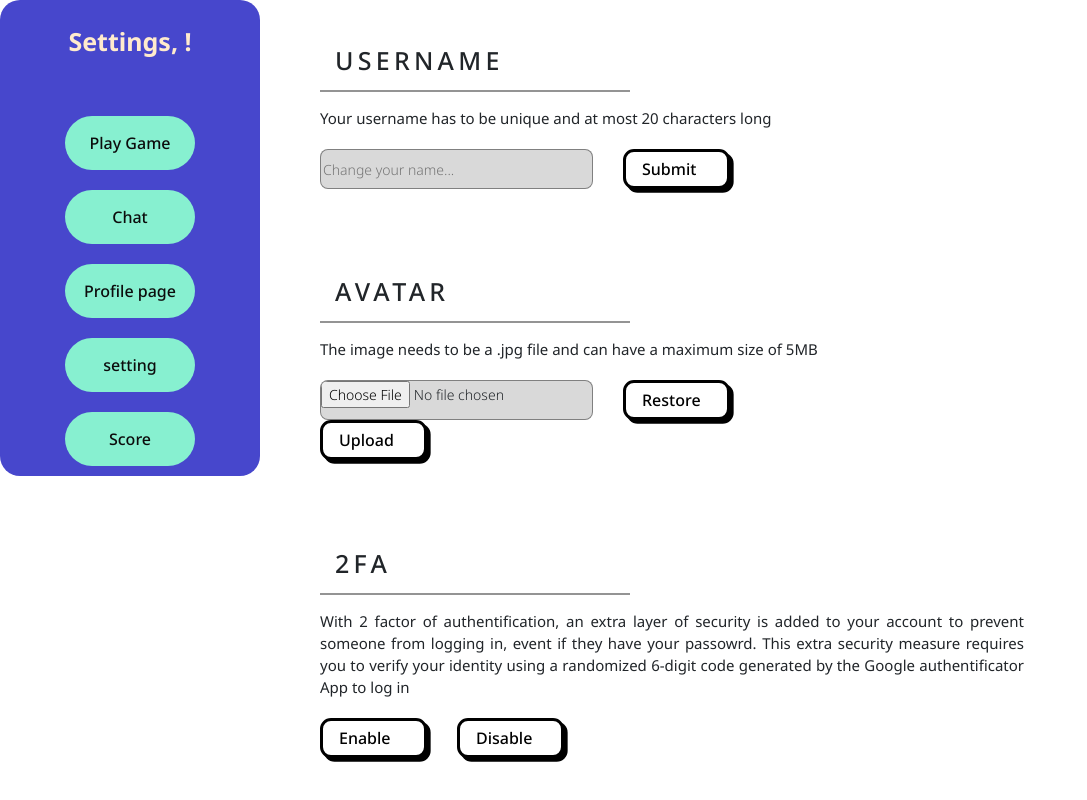
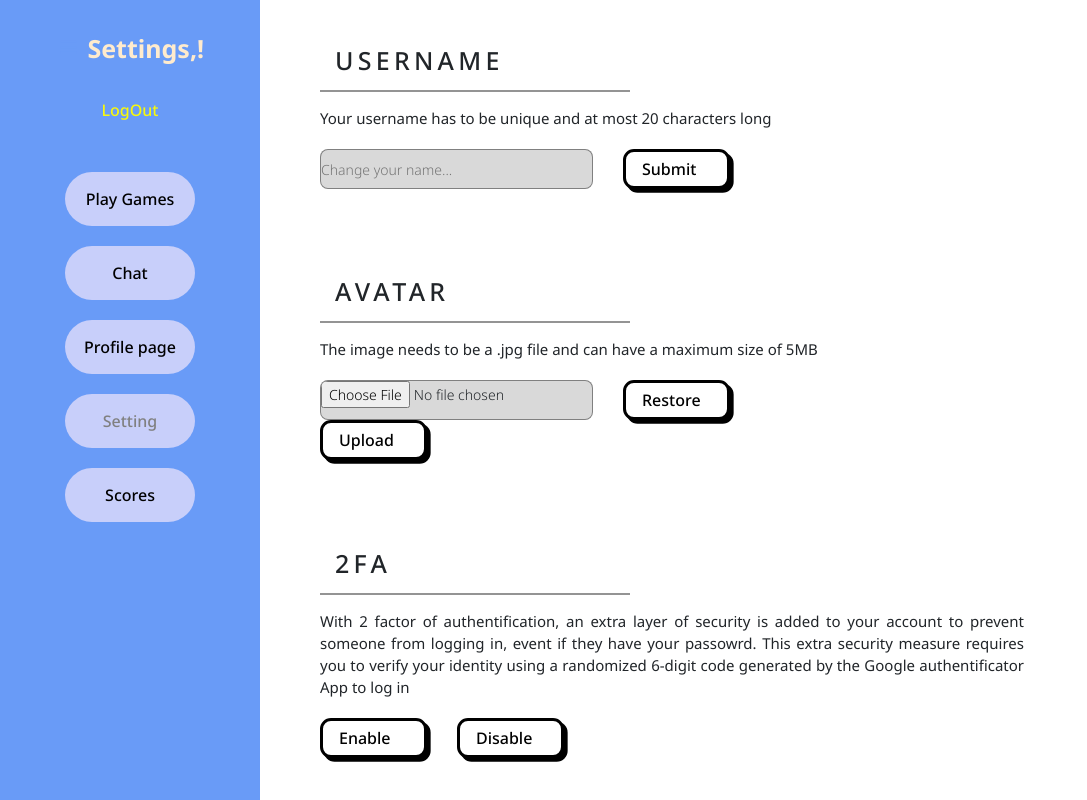
Before and after one commit to Mareenbck/transcendence_42, a React (Vite) app in the folder Front-End/: page /settings in a window 1280 px wide. Shown: the whole page, without its empty margins (0-1087 px from the left). Built offline with nearby package versions, Linux system fonts and the light colour scheme.

Commit message:
disable link that is same with url insideBar

```diff
--- a/Front-End/index.html
+++ b/Front-End/index.html
@@ -9,6 +9,7 @@
       <link rel="preconnect" href="https://fonts.googleapis.com">
       <link rel="preconnect" href="https://fonts.gstatic.com" crossorigin>
       <link href="https://fonts.googleapis.com/css2?family=Noto+Sans:wght@100;200;300;400;500;600;700;800&display=swap" rel="stylesheet">
+      <link href='https://unpkg.com/boxicons@2.1.4/css/boxicons.min.css' rel='stylesheet'>
       <script src="https://kit.fontawesome.com/191e243f28.js" crossorigin="anonymous"></script>
       <title>Transcendence</title>
   </head>
--- a/Front-End/src/App.tsx
+++ b/Front-End/src/App.tsx
@@ -1,4 +1,4 @@
-import './App.css'
+import './App.css';
 import React, { useContext } from "react";
 import Signup from './components/auth/Signup'
 import { Route, Routes} from 'react-router-dom';
@@ -12,6 +12,7 @@ import Login from './components/auth/Login';
 import Menu from './pages/Menu';
 import TwoFaForm from './components/auth/TwoFA';
 import Setting from './pages/Setting';
+import Scores from './pages/Scores';
 
 function App() {
 	const authCtx = useContext(AuthContext);
@@ -29,6 +30,7 @@ function App() {
 			<Route path="/auth/42/callback" element={<Callback42 />} />
 			<Route path='/menu' element={<Menu />} />
 			<Route path='/settings' element={<Setting />} />
+			<Route path='/scores' element={<Scores />} />
 			{/* <Route path={`/users/profile/${authCtx.userId}`} element={<Profile />} /> */}
 			<Route path={`/users/profile/:id`} element={<Profile />} />
 		</Routes>
--- a/Front-End/src/components/auth/SideBar.tsx
+++ b/Front-End/src/components/auth/SideBar.tsx
@@ -1,30 +1,106 @@
-import React, { FormEvent, useContext, useRef, useState } from "react";
+import React, { FormEvent, useContext, useRef, useState, useEffect } from "react";
 import style from '../../style/SideBar.module.css'
-import { Link, useParams } from "react-router-dom";
+import { Link, useParams, NavLink } from "react-router-dom";
 import AuthContext from "../../store/AuthContext";
+import Menu from "../../pages/Menu";
+
+
 
 
 function SideBar(props: any)
 {
     const authCtx = useContext(AuthContext);
 	  const id = authCtx.userId;
-	// const { id } = useParams();
+    // const { id } = useParams();
+
+   const [isActive, setIsActive]= useState(true);
+
+/*
+    const Click = () =>{
+
+    };*/
+
+
+
     return (
-            <div className={style.position}>
-                   <p className={style.tit}>{props.title},  {authCtx.username}!</p>
-                   {props.isLoggedIn  && <Link to="/auth/signin" className={style.lgu}
-                                           onClick=  {authCtx.logout}>
-                                          LogOut<span> </span></Link>}
-                   <br/>
-            <Link to="/game/play" className={style.btn}>Play Game </Link>
-				    <Link to="/chat/message" className={style.btn}>Chat</Link>
+            <div className={style.sideBar}>
+                   <div className={style.top}>
+                        <div className={style.logo}>
+                            <i className="bx bx-menu"></i>
+                            <span> {props.title},{authCtx.username}!</span>
 
-            <Link to={`/users/profile/${id}`} className={style.btn}>Profile page</Link>
-				    <Link to="/settings" className={style.btn}>setting</Link>
-				    <Link to="/auth/signin" className={style.btn}>Score</Link>
-			</div>
+                        </div>
+
+                   </div>
+                   <div>
+                        <Link to="/auth/signin" className={style.lgu}
+                                                onClick={authCtx.logout}>LogOut</Link>
+                        <br/>
+                        <div className={style.links}>
+
+                            <NavLink
+                                style={({isActive}) => {
+                                    return{
+                                        color : isActive ? "grey" : "black"
+                                    };
+                                }
+                                }
+                            to="/game/play"
+                            className= {style.btn}
+                            >Play Games
+                            </NavLink>
+                            <NavLink
+                                style={({isActive}) => {
+                                    return{
+                                        color : isActive ? "grey" : "black"
+                                    };
+                                }
+                                }
+                            to="/chat/message"
+                            className= {style.btn}
+                            >Chat
+                            </NavLink>
+                            <NavLink
+                                style={({isActive}) => {
+                                    return{
+                                        color : isActive ? "grey" : "black"
+                                    };
+                                }
+                                }
+                            to={`/users/profile/${authCtx.userId}`}
+                            className= {style.btn}
+                            >Profile page
+                            </NavLink>
+                            <NavLink
+                                style={({isActive}) => {
+                                    return{
+                                        color : isActive ? "grey" : "black"
+                                    };
+                                }
+                                }
+                            to="/settings"
+                            className= {style.btn}
+                            >Setting
+                            </NavLink>
+
+                            <NavLink
+                                style={({isActive}) => {
+                                    return{
+                                        color : isActive ? "grey" : "black"
+                                    };
+                                }
+                                }
+                            to="/scores"
+                            className= {style.btn}
+                            >Scores</NavLink>
+
+
+
+                        </div>
+                    </div>
+		    </div>
+
     )
-
 }
 
 export default SideBar;
--- a/Front-End/src/components/game/Game.tsx
+++ b/Front-End/src/components/game/Game.tsx
@@ -1,7 +1,9 @@
-import React, {useEffect, useState } from 'react'
+import React, {useEffect, useState } from 'react';
 // import io, { Socket } from "socket.io-client"
-import Canvas from './Canvas'
-import './Game.css'
+import Canvas from './Canvas';
+import './Game.css';
+import SideBar from '../auth/SideBar';
+import style from '../../style/Menu.module.css';
 
 
 const Game = () => {
@@ -10,10 +12,16 @@ const Game = () => {
 
 
     return (
-        <div>
-            <h2> Game </h2>
-            <Canvas width={1200} height={600} ballx={600} bally={300} racket1y={500} racket2y={500} />
-        </div>
+
+
+            /*<div className={style.mainPos}>
+                <SideBar title="Game" />*/
+            <div>
+                <h2> Game </h2>
+
+                <Canvas width={1200} height={600} ballx={600} bally={300} racket1y={500} racket2y={500} />
+            </div>
+
     );
 }
 
--- a/Front-End/src/pages/Menu.tsx
+++ b/Front-End/src/pages/Menu.tsx
@@ -14,7 +14,7 @@ const Menu = () => {
 	return (
 		<>
 		 <div className= {style.mainPos}>
-			{isLoggedIn && <SideBar className={style.position}  title="Welcome" /*username = {authCtx.username}*/ isLoggedIn = {isLoggedIn} />}
+			{isLoggedIn && <SideBar className={style.position}  title="Welcome"   isLoggedIn = {isLoggedIn} />}
 			<div className={style.position}>
 				{!isLoggedIn && <Navigate to="/" replace={true} />}
 				{isLoggedIn && <h2 >WELCOME</h2>}
--- /dev/null
+++ b/Front-End/src/pages/Scores.tsx
@@ -0,0 +1,19 @@
+import React, { FormEvent, useEffect, useRef, useState } from 'react';
+import '../style/Scores.css';
+import { Link } from "react-router-dom";
+import AuthContext from '../store/AuthContext';
+import { useContext } from "react";
+import SideBar from '../components/auth/SideBar';
+import style from '../style/Menu.module.css'
+
+
+
+const Scores = () => {
+    return(
+        <div className= {style.mainPos}>
+          <SideBar title="Scores" />
+          <h1 className={style.title}>PONDIUM</h1>
+        </div>
+     )
+}
+export default Scores
--- a/Front-End/src/style/Menu.module.css
+++ b/Front-End/src/style/Menu.module.css
@@ -1,12 +1,22 @@
+*{
+    margin: 0;
+    padding: 0;
+    box-sizing: border-box;
+    font-family: 'Segoe UI', Tahoma, Geneva, Verdana, sans-serifs;
+}
+
 .mainPos
 {
+    position: absolute;
     display: flex;
     flex-direction: row;
     top: 0;
     left: 0;
     width: 80%;
-    height: 100%;
+    height: 100vh;
+    transition: all 0.5s ease.;
 }
+
 
 .position
 {
@@ -18,7 +28,10 @@
     margin: 50px;
     width: 800px;
     align-items: center;
+    margin: auto;
 }
+
+
 
 .card
 {
@@ -30,7 +43,7 @@
     margin: 20px auto;
     border-radius: 4px;
     text-align: left;
-
+    margin: 30px;
 }
 .cardTit
 {
@@ -38,3 +51,12 @@
     font-size: small;
     margin-top: 0;
 }
+
+.title
+{
+
+    text-align: center;
+    margin: auto;
+    margin-top: 0;
+    font-weight: bold;
+}
--- /dev/null
+++ b/Front-End/src/style/Scores.css
@@ -0,0 +1,17 @@
+* {
+    margin: 0;
+    padding: 0;
+    box-sizing: border-box;
+	font-family: 'Noto Sans', sans-serif;
+}
+.mainPos
+{
+    position: absolute;
+    display: flex;
+    flex-direction: row;
+    top: 0;
+    left: 0;
+    width: 80%;
+    height: 100vh;
+    transition: all 0.5s ease.;
+}
--- a/Front-End/src/style/SideBar.module.css
+++ b/Front-End/src/style/SideBar.module.css
@@ -1,16 +1,27 @@
 
-.position
+.sideBar
 {
     display: flex;
     flex-direction: column;
-    justify-content: center;
+    padding: 0;
+    margin: 0;
+    left: 0;
+    /*justify-content: center;*/
     align-items: center;
-    background-color: rgb(71, 71, 204);
+    background-color:  #699BF7;
     width: 350px;
     height: 100%;
-    border-radius: 20px;
+   /* border-radius: 20px;*/
     margin-left: 0px;
     margin-top:  0px;
+}
+
+.links
+{
+    display: flex;
+    flex-direction: column;
+    padding: 40px;
+    margin: 20;
 }
 
 .lgu
@@ -20,22 +31,32 @@
 
 .btn{
     display: inline-block;
-    background-color: #87f0d0;
+    background-color: #c8cffa;
     padding: 15px;
     margin: 10px;
     width: 130px;
     color: #0c0c0c;
     text-align: center;
     border-radius: 60px;
+    /*pointer-events: none;*/
 }
 
-.tit
+a{
+    color: #0c0c0c;
+
+}
+a:hover{
+    color: rgba(97, 94, 94, 0.918);
+    pointer-events: none;
+}
+
+.top
 {
     font-size: 25px;
     color: blanchedalmond;
     margin: auto;
     font-weight: bold;
-    text-align: center;
+    /*text-align: center;*/
     margin:30px;
     width: 200px;
     align-items: center;
```
